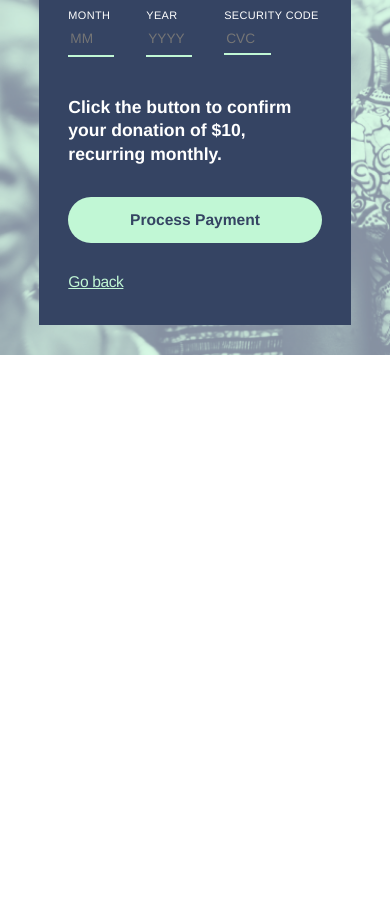
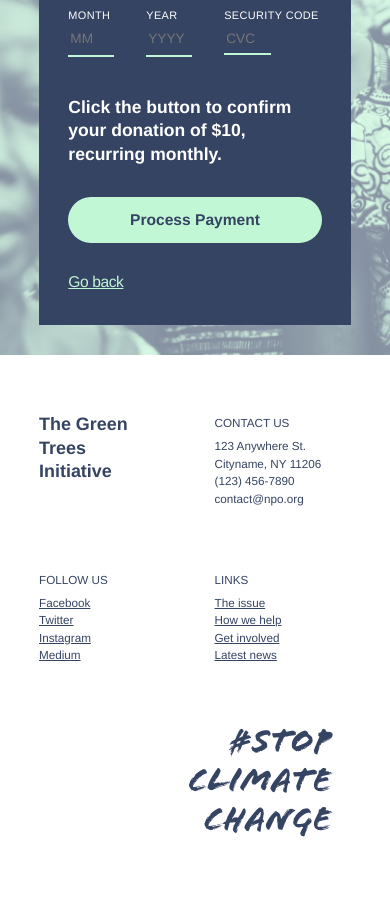
Before and after one commit to abdul00a/static-web-page, a plain HTML site: page src/html/donation.html in a window 390 px wide. Shown: the part 673-1575 px from the top of the page. Before the commit the page ends 1028 px from the top, so only its background shows below. Drawn offline with Linux system fonts and the light colour scheme.

Commit message:
Add footer for all view and add css for footer for mobile, tablet and desktop in donation page

```diff
--- a/src/css/donation.css
+++ b/src/css/donation.css
@@ -138,6 +138,70 @@ input::placeholder {
   display: flex;
   flex-direction: column;
 }
+
+/*************************Fotter CSS******************************/
+footer {
+    background-color: #fff;
+  }
+  .fotter-brand {
+    width: 28.7vw;
+    font: Bold 4.6vw/6vw Helvetica;
+  }
+  .nav-text > span {
+    font: lighter 3vw/1vw Helvetica;
+  }
+  .nav-text > p {
+    font: lighter 3vw/4.5vw Helvetica;
+    padding-top: 0.5vw;
+  }
+  #addres {
+    width: 28vw;
+    margin-top: 0.5vw;
+  }
+  .info-fotter {
+    width: 19vw;
+    text-decoration: underline;
+    margin-top: 0.5vw;
+  }
+  .font {
+    opacity: 1;
+    font-family: flood;
+  }
+  .font1 {
+    font-size: 9vw;
+    line-height: 10vw;
+  }
+  .footer-font {
+    width: 40vw;
+    text-align: right;
+    margin-left: auto;
+  }
+  .fotter-nav {
+    width: 75vw;
+    flex-wrap: wrap;
+    box-sizing: border-box;
+    display: flex;
+    justify-content: space-between;
+  }
+  .nav-text {
+    width: 30vw;
+    margin: 0 0 13vw 0;
+    position: unset;
+  }
+  .fotter-container {
+    padding: 15vw 0;
+  }
+  .nav-text > hr {
+    visibility: hidden;
+    margin: 0;
+  }
+  .order {
+    order: 1;
+  }
+  .order1 {
+    order: 1;
+  }
+
 /*********************************Media Query for tablet view************************************/
 @media screen and (min-width: 426px) {
   /********************header css********************/
--- a/src/html/donation.html
+++ b/src/html/donation.html
@@ -114,5 +114,41 @@
         </div>
       </div>
     </form>
+
+    <!-- footer -->
+    <footer>
+        <div class="container">
+          <div class="fotter-container">
+            <nav class="fotter-nav">
+              <span class="fotter-brand">
+                The Green Trees Initiative
+              </span>
+              <div class="nav-text">
+                <span>CONTACT US</span>
+                <hr />
+                <p id="addres">
+                  123 Anywhere St. Cityname, NY 11206 (123) 456-7890
+                  contact@npo.org
+                </p>
+              </div>
+              <div class="nav-text order">
+                <span>LINKS</span>
+                <hr />
+                <p class="info-fotter">
+                  The issue How we help Get involved Latest news
+                </p>
+              </div>
+              <div class="nav-text">
+                <span>FOLLOW US</span>
+                <hr />
+                <p class="info-fotter">Facebook Twitter Instagram Medium</p>
+              </div>
+              <div class="footer-font  order1">
+                <span class="font font1">#stop climate change</span>
+              </div>
+            </nav>
+          </div>
+        </div>
+      </footer>
   </body>
 </html>
```
